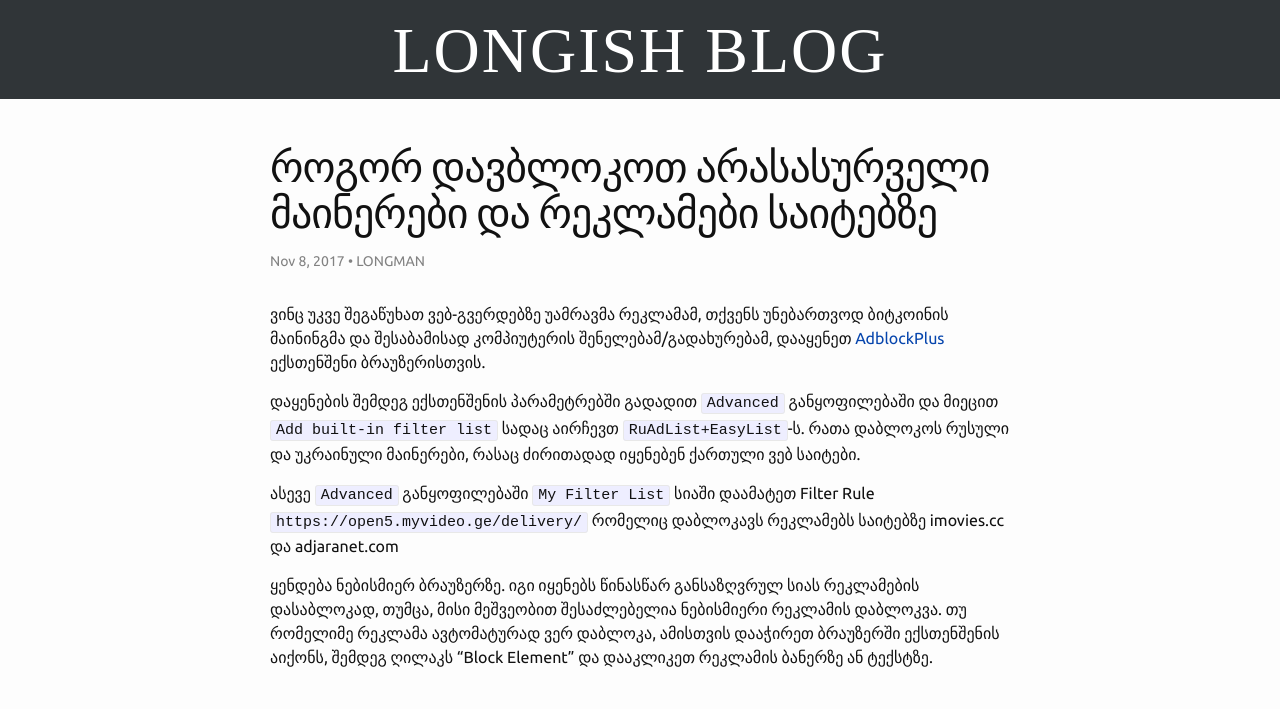
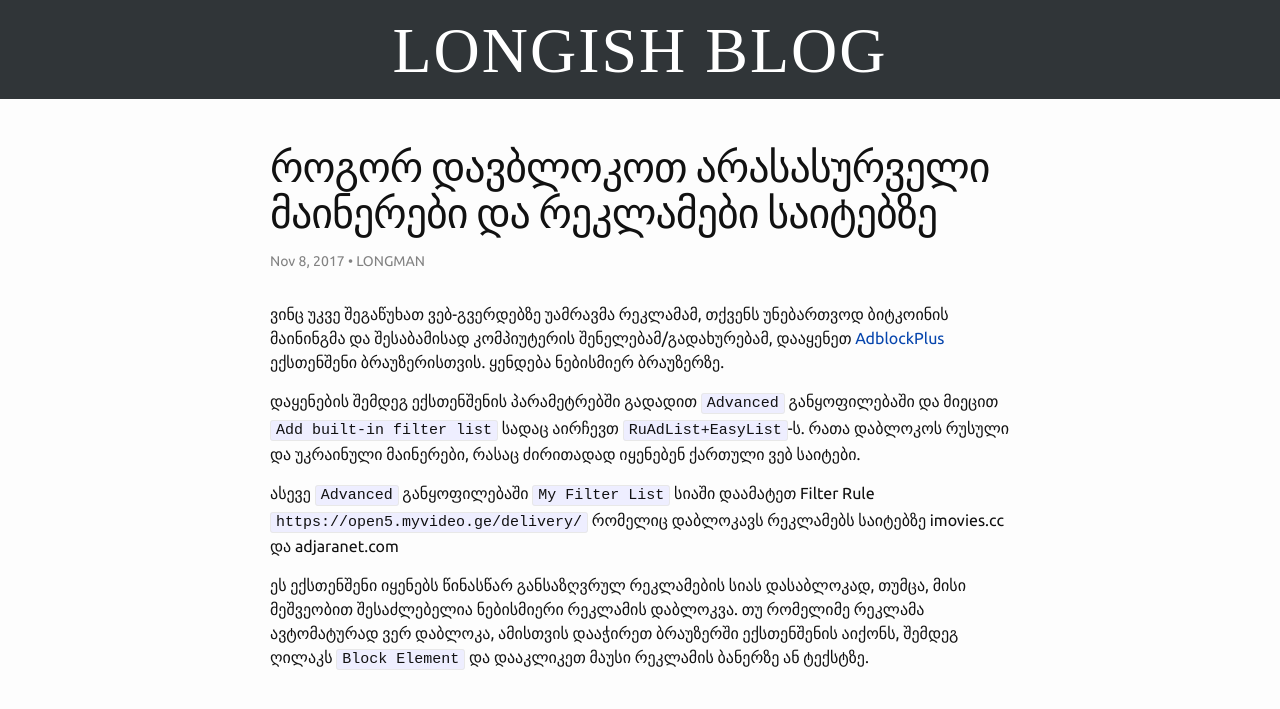
Before and after one commit to akalongman/akalongman.github.io, a Jekyll site: the page built from _posts/2017-11-08-adblock.md, in a window 1280 px wide. Shown: the top 709 px of the page. Built offline with Jekyll 4.4.1, drawn with Linux system fonts in a browser that asks for light colours.

Commit message:
Minor updates

```diff
--- a/_posts/2017-11-08-adblock.md
+++ b/_posts/2017-11-08-adblock.md
@@ -6,12 +6,12 @@ date: 2017-11-08 12:32:34
 ---
 ვინც უკვე შეგაწუხათ ვებ-გვერდებზე უამრავმა რეკლამამ, თქვენს უნებართვოდ ბიტკოინის მაინინგმა და
 შესაბამისად კომპიუტერის შენელებამ/გადახურებამ, დააყენეთ [AdblockPlus](https://adblockplus.org/en/download) ექსთენშენი
-ბრაუზერისთვის.
+ბრაუზერისთვის. ყენდება ნებისმიერ ბრაუზერზე.
 
 დაყენების შემდეგ ექსთენშენის პარამეტრებში გადადით `Advanced` განყოფილებაში და მიეცით `Add built-in filter list` სადაც აირჩევთ `RuAdList+EasyList`-ს.
 რათა დაბლოკოს რუსული და უკრაინული მაინერები, რასაც ძირითადად იყენებენ ქართული ვებ საიტები.
 
 ასევე `Advanced` განყოფილებაში `My Filter List` სიაში დაამატეთ Filter Rule `https://open5.myvideo.ge/delivery/` რომელიც დაბლოკავს რეკლამებს საიტებზე imovies.cc და adjaranet.com
 
-ყენდება ნებისმიერ ბრაუზერზე. იგი იყენებს წინასწარ განსაზღვრულ სიას რეკლამების დასაბლოკად, თუმცა, მისი მეშვეობით შესაძლებელია ნებისმიერი რეკლამის დაბლოკვა.
-თუ რომელიმე რეკლამა ავტომატურად ვერ დაბლოკა, ამისთვის დააჭირეთ ბრაუზერში ექსთენშენის აიქონს, შემდეგ ღილაკს "Block Element" და დააკლიკეთ რეკლამის ბანერზე ან ტექსტზე.
+ეს ექსთენშენი იყენებს წინასწარ განსაზღვრულ რეკლამების სიას დასაბლოკად, თუმცა, მისი მეშვეობით შესაძლებელია ნებისმიერი რეკლამის დაბლოკვა.
+თუ რომელიმე რეკლამა ავტომატურად ვერ დაბლოკა, ამისთვის დააჭირეთ ბრაუზერში ექსთენშენის აიქონს, შემდეგ ღილაკს `Block Element` და დააკლიკეთ მაუსი რეკლამის ბანერზე ან ტექსტზე.
```
